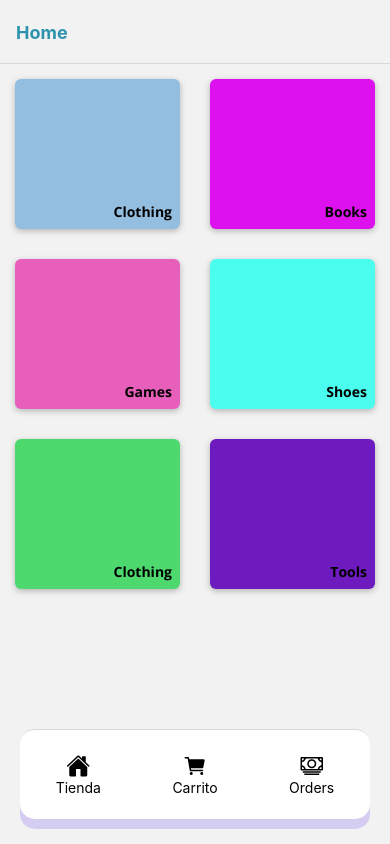
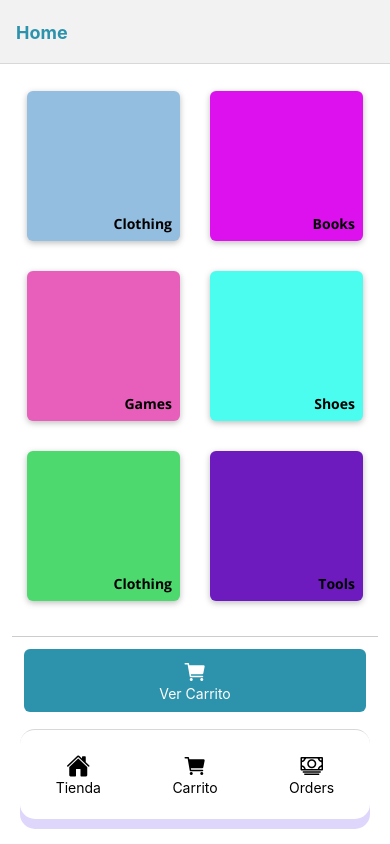
Before and after one commit to gsurcu/Coder-Expo, a React Native app: screen /Home in a window 390 px wide. Built offline with nearby package versions, Linux system fonts and the light colour scheme.

Commit message:
HTTP & Firebase - Modificando el navegador "TabNavigator", las screens "BreadDetailScreen", "CartScreen", "CategoriesScreen", "CategoryBreadScreen" & "OrderScreen" y el reducer "order". Agregando el componente "ShowCart"

```diff
--- /dev/null
+++ b/components/ShowCart/index.js
@@ -0,0 +1,33 @@
+import React from "react";
+import { View, StyleSheet, TouchableOpacity, Text } from "react-native";
+import { COLORS } from "../../constants/colors";
+import { Ionicons } from "@expo/vector-icons"
+
+const ShowCart = ({navigation}) => {
+  const handlerShowCart = () => navigation.push('Cart')// No me funciona, F
+
+  return (
+    <View style={styles.container}>
+      <TouchableOpacity style={styles.button} onPress={() => handlerShowCart}>
+        <Ionicons name="cart" size={24} color="white" />
+        <Text style={{color: 'white'}}>Ver Carrito</Text>
+      </TouchableOpacity>
+    </View>
+  )
+}
+
+const styles = StyleSheet.create({
+  container: {
+    padding: 12,
+    borderTopColor: "#ccc",
+    borderTopWidth: 1,
+  },
+  button: {
+    backgroundColor: COLORS.primary,
+    padding: 10,
+    borderRadius: 6,
+    alignItems: "center",
+  },
+})
+
+export default ShowCart
--- a/navigation/tab/TabNavigator.js
+++ b/navigation/tab/TabNavigator.js
@@ -49,7 +49,7 @@ const TabNavigator = () => (
         tabBarIcon: ({focused}) => (
           <View style={styles.item}>
             <Ionicons name="cash-outline" size={24} color="black" />
-            <Text>Orders </Text>
+            <Text>Orders</Text>
           </View>
         )
       }}
--- a/screens/BreadDetailScreen.js
+++ b/screens/BreadDetailScreen.js
@@ -1,11 +1,11 @@
 import React from 'react'
-import { View, Text, StyleSheet, Button, TouchableOpacity } from 'react-native'
-import { Ionicons } from "@expo/vector-icons"
+import { View, Text, StyleSheet, Button} from 'react-native'
+import ShowCart from '../components/ShowCart'
+
 // redux
-import { useSelector, useDispatch } from 'react-redux'
+import { useSelector, useDispatch, connect } from 'react-redux'
 // actions
 import { addItem } from '../store/actions/cart.action'
-import { COLORS } from '../constants/colors'
 
 const BreadDetailScreen = ({navigation}) => {
   const dispatch = useDispatch();
@@ -17,16 +17,21 @@ const BreadDetailScreen = ({navigation}) => {
 
   return (
     <View style={styles.container} >
-      <Text style={styles.title}>{bread.name}</Text>
-      <Text>{bread.description}</Text>
-      <Text>{bread.price}</Text>
-      <Text>{bread.weight}</Text>
-      <View style={styles.buttons}>
-        <Button title='Agregar al Carrito' onPress={handlerAddItemCart} />
-        <TouchableOpacity style={styles.button} onPress={() => navigation.navigate('Cart')}>
-          <Ionicons name="cart" size={24} color="white" />
-        </TouchableOpacity>
+      <View style={styles.item}>
+        <View>
+          <Text style={styles.title}>{bread.name}</Text>
+        </View>
+        <View>
+          <Text style={styles.description}>{bread.description}</Text>
+        </View>
+        <View>
+          <Text style={styles.price}>{bread.price}</Text>
+        </View>
+        <View style={styles.cart}>
+          <Button title='Agregar al Carrito' onPress={handlerAddItemCart} />
+        </View>
       </View>
+      <ShowCart navigation={navigation} />
     </View>
   );
 }
@@ -35,28 +40,22 @@ const styles = StyleSheet.create({
   container: {
     flex: 1,
     backgroundColor: '#fff',
-    alignItems: 'center',
-    justifyContent: 'center',
-    padding: 20,
+    padding: 12,
+    paddingBottom: 120
+  },
+  item: {
+    flex: 1,
   },
   title : {
     fontSize: 20,
     fontFamily: 'OpenSansBold',
     marginBottom: 10,
   },
-  buttons: {
-    // flex: 1,
-    flexDirection: 'row',
-    justifyContent: 'space-between',
+  description: {},
+  price: {},
+  cart: {
     alignItems: 'center',
-    width: '100%'
-
-  },
-  button: {
-    backgroundColor: COLORS.primary,
-    padding: 5,
-    borderRadius: 6,
   },
 })
 
-export default BreadDetailScreen;
+export default connect()(BreadDetailScreen);
--- a/screens/CartScreen.js
+++ b/screens/CartScreen.js
@@ -2,7 +2,7 @@ import React from "react";
 import { View, Text, FlatList, TouchableOpacity, StyleSheet } from "react-native";
 import CartItem from "../components/CartItem";
 // redux
-import { useSelector, useDispatch } from "react-redux";
+import { useSelector, useDispatch, connect } from "react-redux";
 // actions
 import { confirmCart, removeItem } from "../store/actions/cart.action";
 
@@ -27,7 +27,10 @@ const CartScreen = () => {
         />
       </View>
       <View style={styles.footer}>
-        <TouchableOpacity style={styles.confirm} onPress={handlerConfirmCart}>
+        <TouchableOpacity
+          style={styles.confirm}
+          onPress={total === 0? () => {}: handlerConfirmCart}
+        >
           <Text>Confirmar</Text>
           <View style={styles.total}>
             <Text style={styles.text}>Total</Text>
@@ -72,4 +75,4 @@ const styles = StyleSheet.create({
   }
 })
 
-export default CartScreen;
+export default connect()(CartScreen);
--- a/screens/CategoriesScreen.js
+++ b/screens/CategoriesScreen.js
@@ -1,11 +1,12 @@
 import React from 'react'
-import { FlatList } from 'react-native'
+import { FlatList, StyleSheet, View } from 'react-native'
 import GridItem from '../components/GridItem'
 
 // redux
-import { useSelector, useDispatch } from 'react-redux'
+import { useSelector, useDispatch, connect } from 'react-redux'
 // actions
 import { selectCategory } from '../store/actions/category.action'
+import ShowCart from '../components/ShowCart'
 
 const CategoriesScreen = ({navigation}) => {
 
@@ -24,13 +25,30 @@ const CategoriesScreen = ({navigation}) => {
   )
 
   return (
+    <View style={styles.container}>
+      <View style={styles.list}>
         <FlatList
           data={categories}
           keyExtractor={item => item.id}
           renderItem={renderGridItem}
           numColumns={2}
         />
+      </View>
+      <ShowCart navigation={navigation} />
+    </View>
   )
 }
 
-export default CategoriesScreen;
+const styles = StyleSheet.create({
+  container: {
+    flex: 1,
+    padding: 12,
+    paddingBottom: 120,
+    backgroundColor: 'white'
+  },
+  list: {
+    flex: 1,
+  },
+})
+
+export default connect()(CategoriesScreen);
--- a/screens/CategoryBreadScreen.js
+++ b/screens/CategoryBreadScreen.js
@@ -3,7 +3,7 @@ import { FlatList } from 'react-native'
 import BreadItem from '../components/BreadItem'
 
 // redux
-import { useSelector, useDispatch } from 'react-redux'
+import { useSelector, useDispatch, connect } from 'react-redux'
 // actions
 import { filteredBread, selectBread } from '../store/actions/bread.action'
 
@@ -15,7 +15,7 @@ const CategoryBreadScreen = ({ navigation }) => {
   const category = useSelector(store => store.categories.selected)
 
   useEffect(() => {
-    dispatch(filteredBread(category.id))
+    dispatch(filteredBread(category.id));
   }, [])
 
   const handleSelected = item => {
@@ -36,4 +36,4 @@ const CategoryBreadScreen = ({ navigation }) => {
   )
 }
 
-export default CategoryBreadScreen;
+export default connect()(CategoryBreadScreen);
--- a/screens/OrderScreen.js
+++ b/screens/OrderScreen.js
@@ -2,7 +2,7 @@ import React, { useEffect } from "react";
 import { View, FlatList, StyleSheet } from "react-native";
 import OrderItem from "../components/OrderItem"
 // redux
-import { useDispatch, useSelector} from "react-redux"
+import { useDispatch, useSelector, connect} from "react-redux"
 // actions
 import { deleteOrder, getOrders } from "../store/actions/order.action";
 
@@ -11,7 +11,7 @@ const OrderScreen = () => {
   const orders = useSelector(store => store.order.list);
 
   useEffect(() => {
-    dispatch(getOrders())
+    dispatch(getOrders()); console.log(orders, ': useEffect_order');
   }, [])
   const onHandlerDeleteItem = id => dispatch(deleteOrder(id))
 
@@ -30,12 +30,4 @@ const OrderScreen = () => {
   )
 }
 
-const styles = StyleSheet.create({
-  container: {
-    flex: 1,
-    backgroundColor: "#fff",
-    padding: 10,
-  }
-})
-
-export default OrderScreen;
+export default connect()(OrderScreen);
--- a/store/reducers/order.reducer.js
+++ b/store/reducers/order.reducer.js
@@ -14,7 +14,7 @@ const OrderReducer = (state = initialState, action) => {
     case DELETE_ORDER:
       return {
         ...state,
-        list: list.filter(item => item.id !== action.orderID)
+        list: state.list.filter(item => item.id !== action.orderID)
       }
     default:
       return state;
```
Lines whose indentation alone changed are shown as unchanged.
